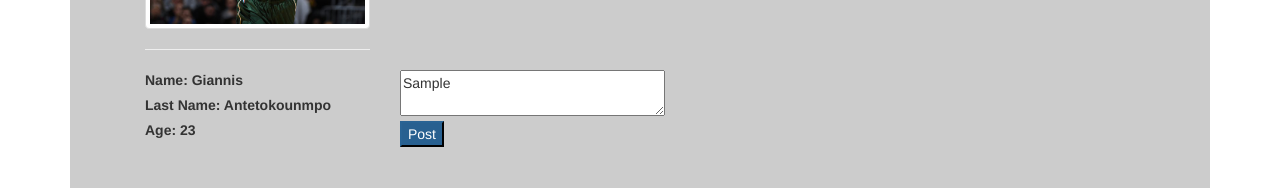
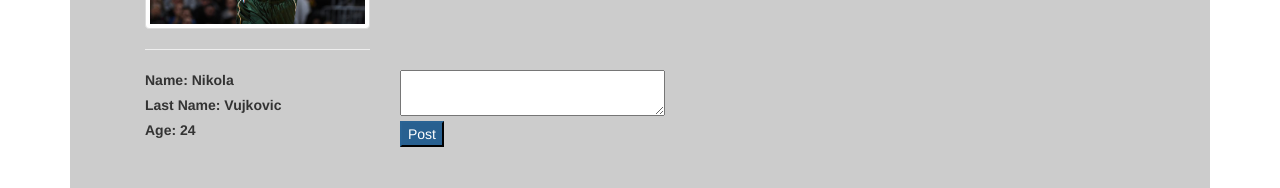
Before and after one commit to DeveloperAtHome/angular6, an Angular app: page / in a window 1280 px wide. Both pictures are taken after typing "Sample" into the empty fields and a click on the button "Post". Shown: the part 244-432 px from the top of the page. Built offline with nearby package versions, Linux system fonts and the light colour scheme.

Commit message:
class Person maked, implemented comment adding

```diff
--- a/package.json
+++ b/package.json
@@ -26,13 +26,13 @@
     "zone.js": "~0.8.26"
   },
   "devDependencies": {
-    "@angular-devkit/build-angular": "~0.10.0",
+    "@angular-devkit/build-angular": "^0.10.4",
     "@angular/cli": "~7.0.3",
     "@angular/compiler-cli": "~7.0.0",
     "@angular/language-service": "~7.0.0",
-    "@types/node": "~8.9.4",
     "@types/jasmine": "~2.8.8",
     "@types/jasminewd2": "~2.0.3",
+    "@types/node": "~8.9.4",
     "codelyzer": "~4.5.0",
     "jasmine-core": "~2.99.1",
     "jasmine-spec-reporter": "~4.2.1",
--- a/src/app/app.module.ts
+++ b/src/app/app.module.ts
@@ -7,6 +7,7 @@ import { HeaderComponent } from './header/header.component';
 import { MainComponent } from './main/main.component';
 import { FooterComponent } from './footer/footer.component';
 import {FormsModule} from '@angular/forms';
+
 @NgModule({
   declarations: [
     AppComponent,
--- a/src/app/main/main.component.html
+++ b/src/app/main/main.component.html
@@ -7,8 +7,8 @@
               <img src="assets/images/image.jpg" class="img-thumbnail" alt="profile image"><hr>
             </div>
            <div class ="col-xs-3 color" *ngIf="showComments">
-              <p>
-                  {{comment}}
+              <p *ngFor="let com of comments">
+                {{com}}
               </p>
            </div>
         </div>
@@ -16,22 +16,22 @@
            <div class ="col-xs-3">
               <div class="container">
                   <div class="row">
-                    <label>Name: {{Person.firstName}}</label>
+                    <label>Name: {{currentUser.firstName}}</label>
 
                   </div>
                   <div class="row">
-                    <label>Last Name: {{Person.lastName}}</label>
+                    <label>Last Name: {{currentUser.lastName}}</label>
 
                   </div>
                   <div class="row">
-                    <label>Age: {{Person.age}}</label>
+                    <label>Age: {{currentUser.age}}</label>
 
                   </div>
                 </div>
             </div>
            <div class ="col-xs-3">
-                  <textarea name="Comment" id="" cols="30" rows="2" [(ngModel)]="comment"></textarea>
-                  <button class="btn-primary" (click)="postComment()">Post</button>
+                  <textarea name="Comment" id="" cols="30" rows="2" [(ngModel)]="currentComment"></textarea>
+                  <button class="btn-primary" (click)="addComment()">Post</button>
            </div>
 
         </div>
--- a/src/app/main/main.component.ts
+++ b/src/app/main/main.component.ts
@@ -1,3 +1,4 @@
+import { Person } from './../models/Person';
 import { Component, OnInit } from '@angular/core';
 
 @Component({
@@ -7,22 +8,24 @@ import { Component, OnInit } from '@angular/core';
 })
 export class MainComponent implements OnInit {
 
-  public Person: object = {
-    firstName: 'Giannis',
-    lastName: 'Antetokounmpo',
-    age: '23'
-  };
+  public currentUser: Person;
+  public comments: string[];
+  public showComments: boolean;
+  public currentComment: string;
+  constructor() {
 
-  public comment = '';
-  public showComments : boolean = false;
-  constructor() {
-  /*comment123*/
    }
 
   ngOnInit() {
+    this.currentUser = new Person('Nikola', 'Vujkovic', 24);
+    this.comments = [];
+    this.showComments = false;
+    this.currentComment = '';
   }
 
-  postComment() {
+  public addComment(): void {
+    this.comments.push(this.currentComment);
+    this.currentComment = '';
     this.showComments = true;
   }
 
--- /dev/null
+++ b/src/app/models/Person.ts
@@ -0,0 +1,14 @@
+
+export class Person {
+
+    public firstName: string;
+    public lastName: string;
+    public age: number;
+
+  constructor(fName, lName, a) {
+    this.firstName = fName;
+    this.lastName = lName;
+    this.age = a;
+  }
+
+}
```
Also changed, not shown: .angulardoc.json (added), 1 other file (tests, documents, lock files or other folders).
